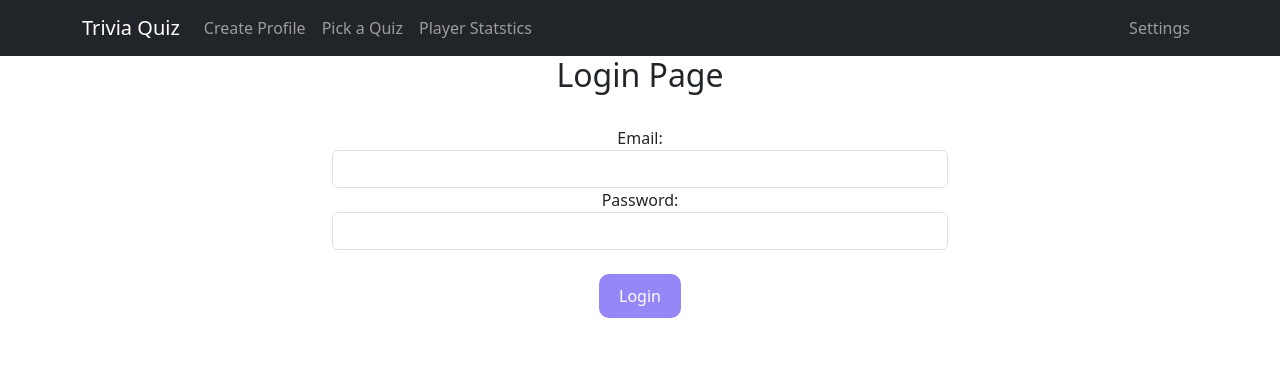
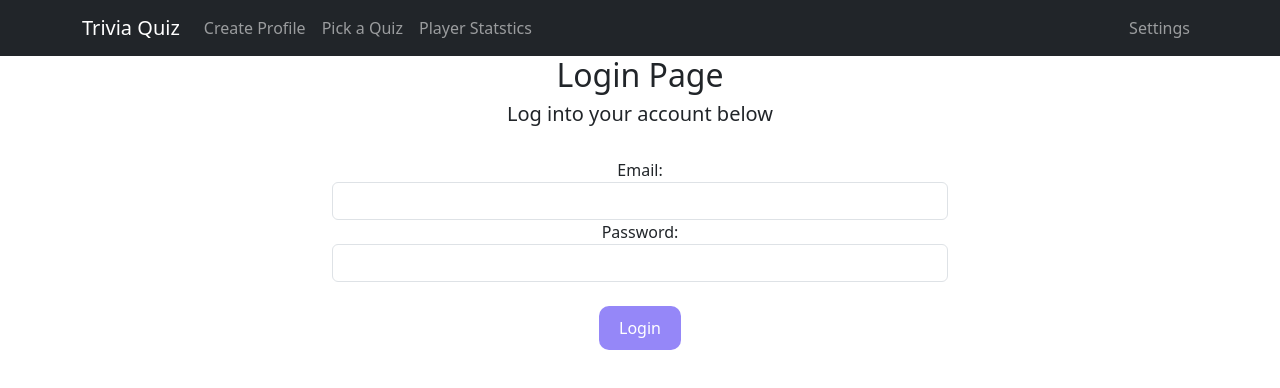
Before and after one commit to natashazywczyk/ProfessionalITProject, a React (Create React App) app: page /login in a window 1280 px wide. Shown: the top 388 px of the page. Built offline with nearby package versions, Linux system fonts and the light colour scheme.

Commit message:
added text below login page

```diff
--- a/src/components/LoginPage.js
+++ b/src/components/LoginPage.js
@@ -38,6 +38,7 @@ const LoginPage = () => {
     return (
         <div>
             <h2>Login Page</h2>
+            <h5>Log into your account below</h5>
             <br />
             <div className="container w-50 mt-6">
                 <form onSubmit={handleSubmit}>
```
